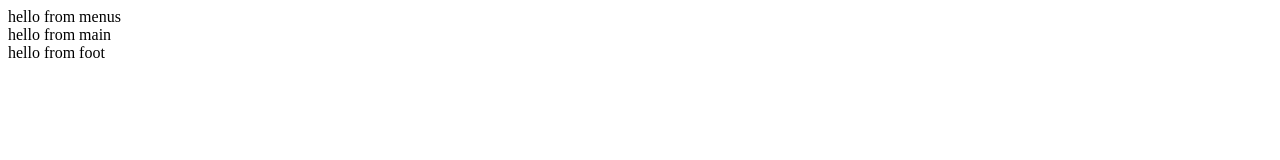
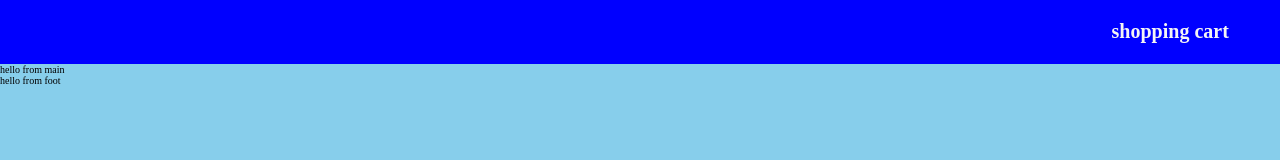
Before and after one commit to paullaster/shopping_cart, a plain HTML site: page index.html in a window 1280 px wide. Drawn offline with Linux system fonts and the light colour scheme.

Commit message:
adding shopping cart styles

```diff
--- a/index.css
+++ b/index.css
@@ -0,0 +1,22 @@
+*{
+    margin: 0;
+    padding: 0;
+    box-sizing: border-box;
+}
+html{
+    font-size: 62.5%;
+}
+body{
+    background-color: skyblue;
+}
+header{
+    background: blue;
+    padding: 1.6% 0;
+}
+nav{
+    text-align: right;
+    margin-right: 4%;
+    color: whitesmoke;
+    font-size: 2em;
+    font-weight: 800;
+}
--- a/index.html
+++ b/index.html
@@ -5,10 +5,13 @@
     <meta http-equiv="X-UA-Compatible" content="IE=edge">
     <meta name="viewport" content="width=device-width, initial-scale=1.0">
     <title>SHOPPING CART</title>
+    <link rel="stylesheet" href="./index.css">
 </head>
 <body>
     <header>
-        hello from menus
+        <nav>
+            shopping cart
+        </nav>
     </header>
     <main>
         hello from main
```
